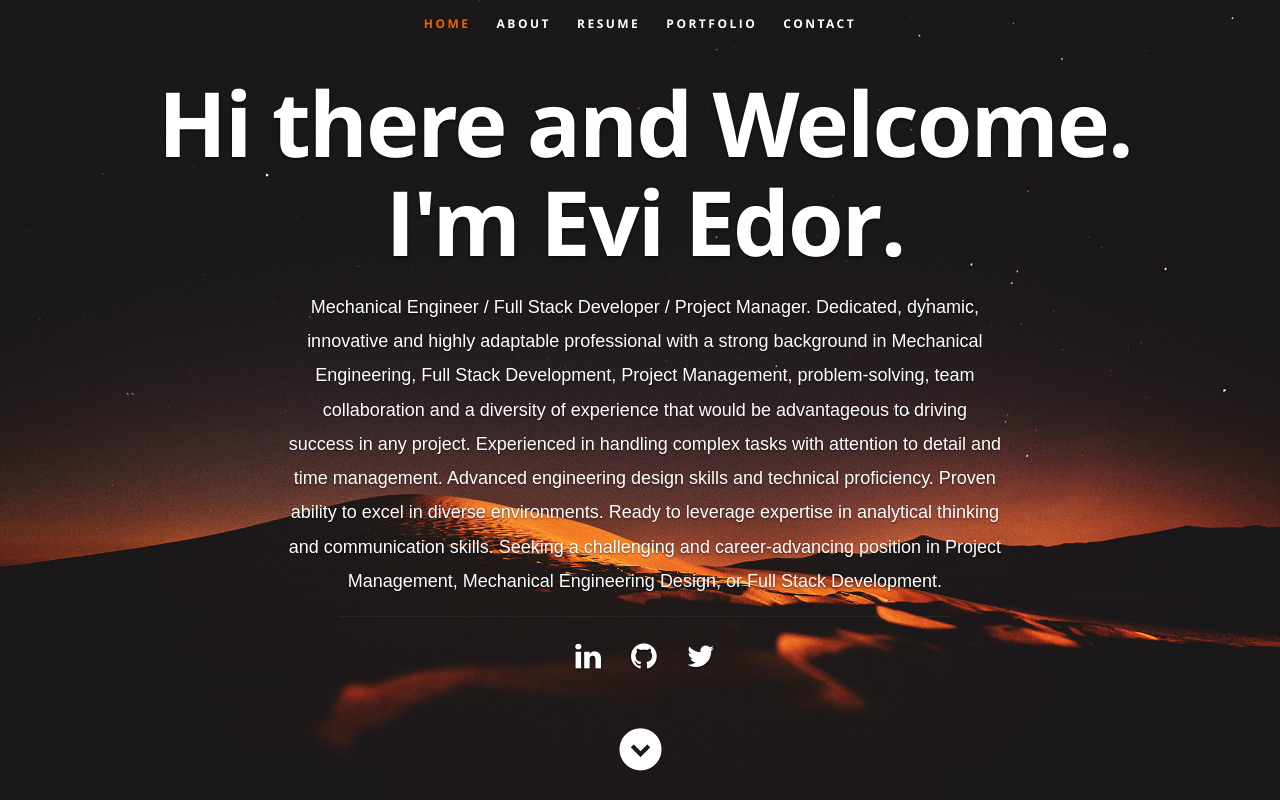
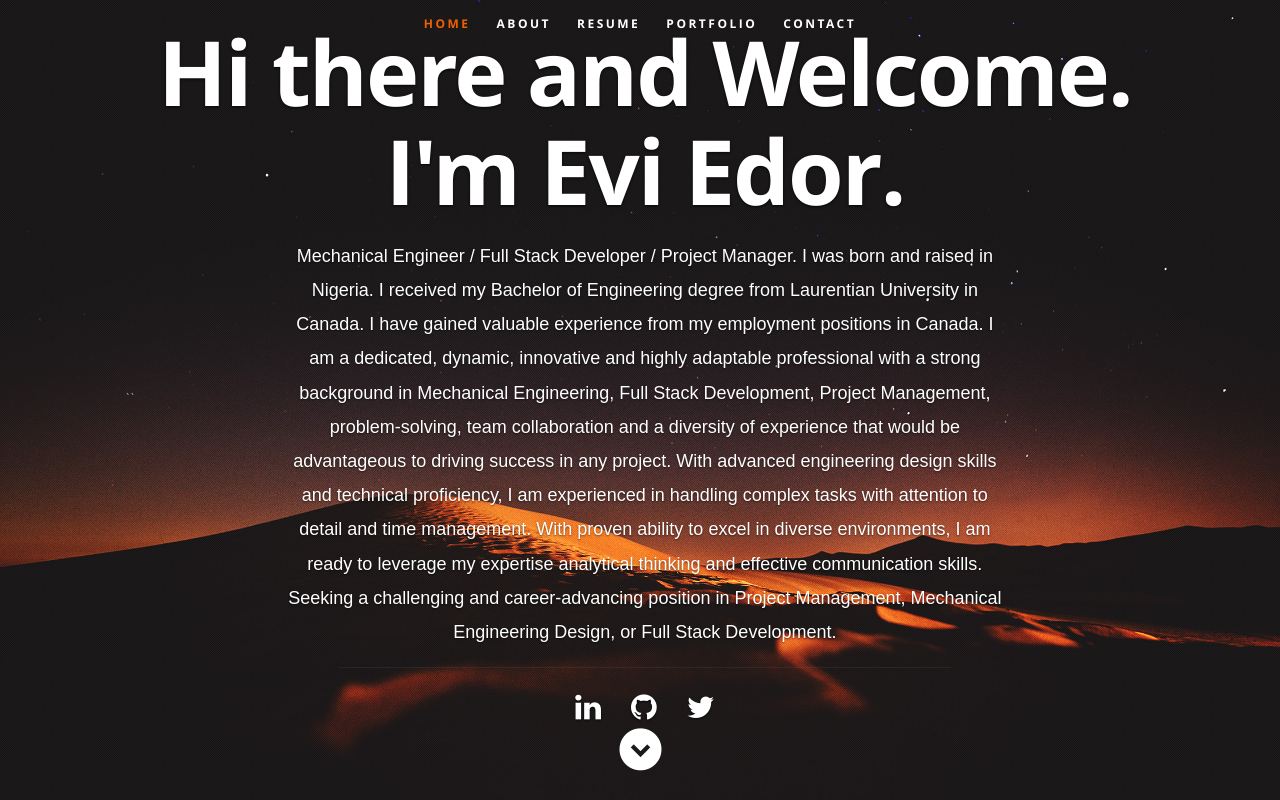
Before and after one commit to evixedor/eportfolio, a React (Create React App) app: page / in a window 1280 px wide. Shown: the top 800 px of the page. Built offline with nearby package versions, Linux system fonts and the light colour scheme.

Commit message:
Portfolio Updates

```diff
--- a/src/resumeData.js
+++ b/src/resumeData.js
@@ -5,7 +5,7 @@ let resumeData = {
 	linkedinId: " https://www.linkedin.com/in/evixedor/",
 	skypeid: "Your skypeid",
 	roleDescription:
-		" Dedicated, dynamic, innovative and highly adaptable professional with a strong background in Mechanical Engineering, Full Stack Development, Project Management, problem-solving, team collaboration and a diversity of experience that would be advantageous to driving success in any project. Experienced in handling complex tasks with attention to detail and time management. Advanced engineering design skills and technical proficiency. Proven ability to excel in diverse environments. Ready to leverage expertise in analytical thinking and communication skills. Seeking a challenging and career-advancing position in Project Management,  Mechanical Engineering Design, or Full Stack Development. ",
+		" I was born and raised in Nigeria. I received my Bachelor of Engineering degree from Laurentian University in Canada. I have gained valuable experience from my employment positions in Canada. I am a dedicated, dynamic, innovative and highly adaptable professional with a strong background in Mechanical Engineering, Full Stack Development, Project Management, problem-solving, team collaboration and a diversity of experience that would be advantageous to driving success in any project. With advanced engineering design skills and technical proficiency, I am experienced in handling complex tasks with attention to detail and time management. With proven ability to excel in diverse environments, I am ready to leverage my expertise analytical thinking and effective communication skills. Seeking a challenging and career-advancing position in Project Management, Mechanical Engineering Design, or Full Stack Development. ",
 	socialLinks: [
 		{
 			name: "linkedin",
```
